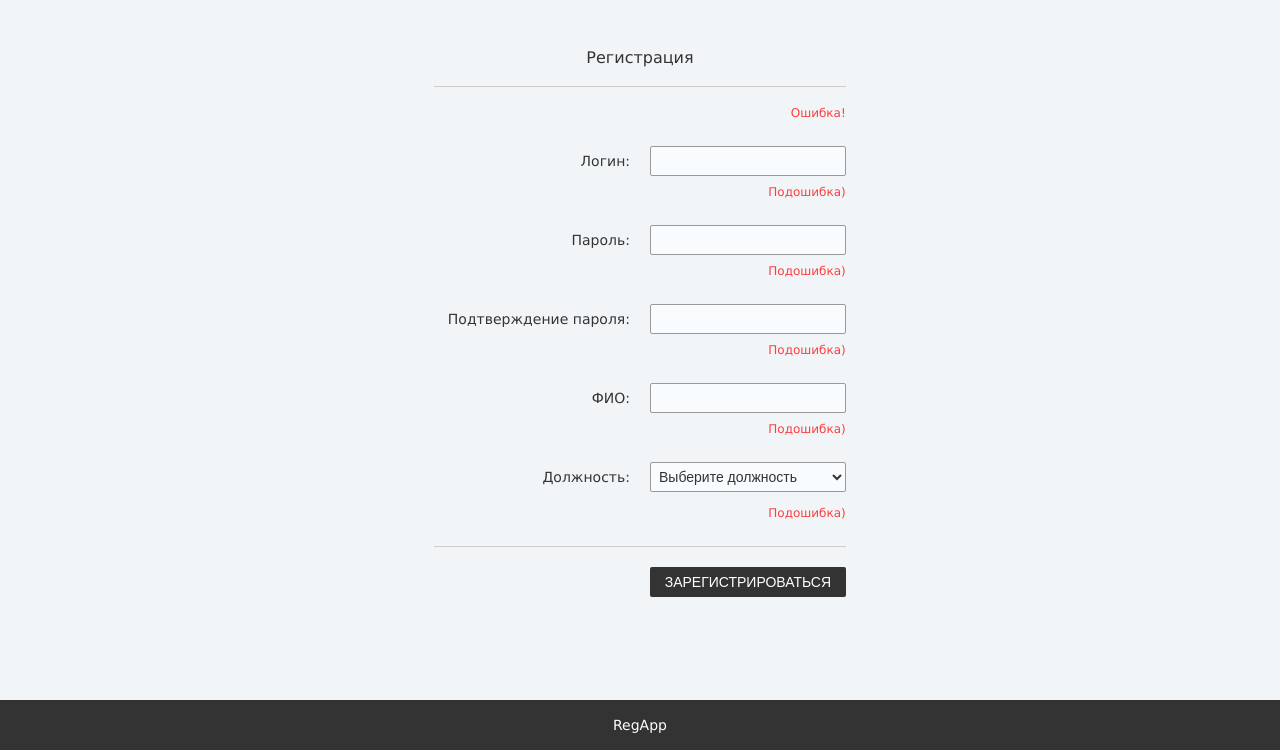
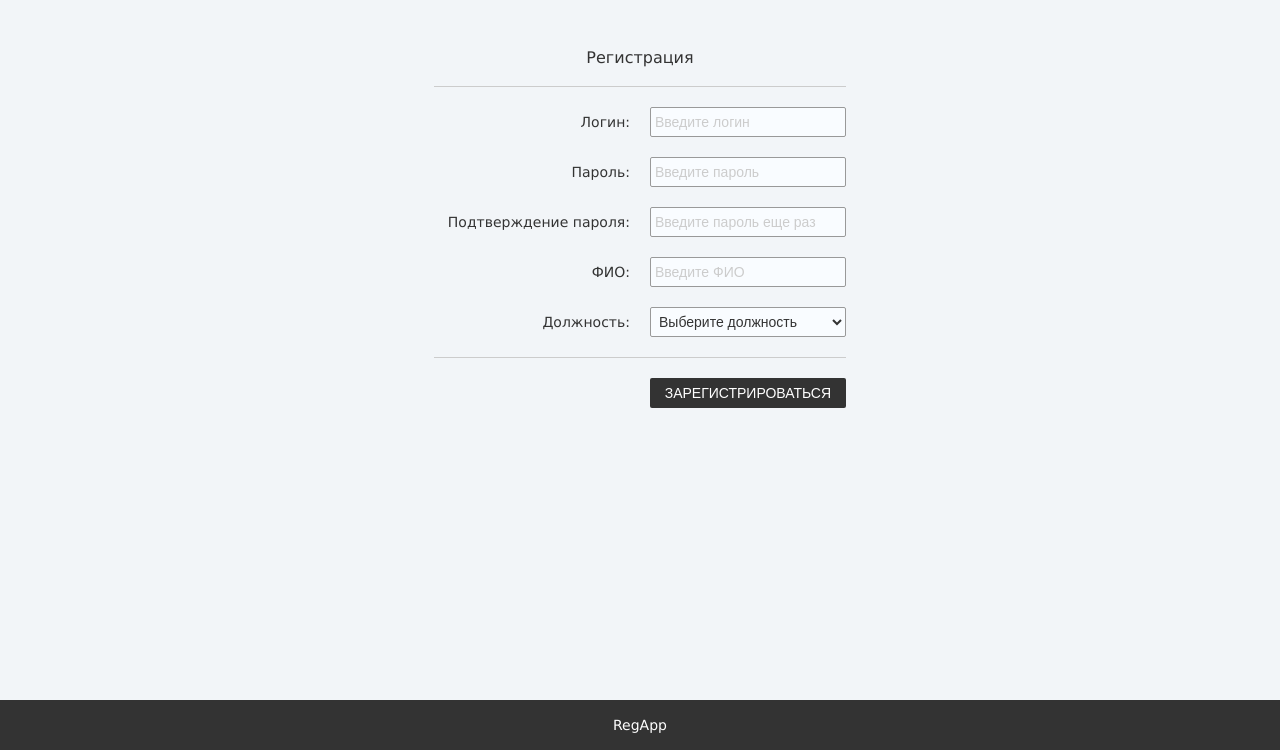
Before and after one commit to AlexDiumin/project2123812, a Django app: page /signUp/ in a window 1280 px wide. Shown: the part 50-800 px from the top of the page. Run offline with Django 3.2, Linux system fonts and the light colour scheme; data comes from the database, SQL or seed files in the repository; both versions use the stored data as it was after the commit.

Commit message:
Updating forms

```diff
--- a/project/regapp/forms.py
+++ b/project/regapp/forms.py
@@ -1,4 +1,6 @@
 from django import forms
+from django.core.exceptions import ValidationError
+
 from .models import *
 
 
@@ -11,9 +13,60 @@ class SignUpForm(forms.ModelForm):
         model = User
         fields = ['username', 'password1', 'password2', 'full_name', 'position']
         widgets = {
-            'username': forms.TextInput(attrs={'class': 'input'}),
-            'password1': forms.PasswordInput(attrs={'class': 'input'}),
-            'password2': forms.PasswordInput(attrs={'class': 'input'}),
-            'full_name': forms.TextInput(attrs={'class': 'input'}),
-            'position': forms.Select(attrs={'class': 'input'})
+            'username': forms.TextInput(attrs={'class': 'input', 'placeholder': 'Введите логин'}),
+            'password1': forms.PasswordInput(attrs={'class': 'input', 'placeholder': 'Введите пароль'}),
+            'password2': forms.PasswordInput(attrs={'class': 'input', 'placeholder': 'Введите пароль еще раз'}),
+            'full_name': forms.TextInput(attrs={'class': 'input', 'placeholder': 'Введите ФИО'}),
+            'position': forms.Select(attrs={'class': 'input', 'placeholder': 'Введите должность'})
         }
+
+    def clean_username(self):
+        username = self.cleaned_data['username']
+        if len(username) >= 50:
+            raise ValidationError('Длинна логина должна быть меньше 50 символов.')
+        return username
+
+    def clean_password1(self):
+        password1 = self.cleaned_data['password1']
+        if len(password1) >= 50:
+            raise ValidationError('Длинна пароля должна быть меньше 50 символов.')
+        return password1
+
+    def clean_password2(self):
+        password2 = self.cleaned_data['password2']
+        if 'password1' in self.cleaned_data:
+            password1 = self.cleaned_data['password1']
+            if password1 != password2:
+                raise ValidationError('Пароли не совпадают.')
+        return password2
+
+    def clean_full_name(self):
+        full_name = self.cleaned_data['full_name']
+        if len(full_name) >= 100:
+            raise ValidationError('Длинна ФИО должна быть меньше 100 символов.')
+        return full_name
+
+
+class SignInForm(forms.ModelForm):
+    def __init__(self, *args, **kwargs):
+        super().__init__(*args, **kwargs)
+
+    class Meta:
+        model = User
+        fields = ['username', 'password1']
+        widgets = {
+            'username': forms.TextInput(attrs={'class': 'input', 'placeholder': 'Введите логин'}),
+            'password1': forms.PasswordInput(attrs={'class': 'input', 'placeholder': 'Введите пароль'})
+        }
+
+    def clean_username(self):
+        username = self.cleaned_data['username']
+        if len(username) >= 50:
+            raise ValidationError('Длинна логина должна быть меньше 50 символов.')
+        return username
+
+    def clean_password1(self):
+        password1 = self.cleaned_data['password1']
+        if len(password1) >= 50:
+            raise ValidationError('Длинна пароля должна быть меньше 50 символов.')
+        return password1
--- a/project/regapp/static/regapp/css/styles.css
+++ b/project/regapp/static/regapp/css/styles.css
@@ -103,7 +103,32 @@ footer {
 .form-width-half {
 	width: 50%;
 	margin: 0 auto;
-	font-size: 0;
+}
+
+.form-row {
+	width: 100%;
+	overflow: hidden;
+	margin: 20px 0;
+}
+
+.form-row-error {
+	text-align: right;
+	font-weight: bolder;
+	color: rgba(255, 0, 0, .75);
+	font-size: 12px;
+	line-height: 12px;
+	margin-top: -10px;
+}
+.form-row-error ul {
+	list-style: none;
+	margin: 0;
+}
+.form-row-error:first-of-type {
+	margin-top: 20px;
+	text-align: center;
+}
+.form-row-error:empty {
+	display: none;
 }
 
 .label {
@@ -118,7 +143,7 @@ footer {
 	white-space: nowrap;
 	overflow: hidden;
 	text-overflow: ellipsis;
-	margin-bottom: 20px;
+	/*margin-bottom: 20px;*/
 }
 
 .input {
@@ -126,7 +151,7 @@ footer {
 	height: 30px;
 	width: calc(50% - 10px);
 	box-sizing: border-box;
-	margin: 0 0 20px;
+	/*margin: 0 0 20px;*/
 	border: 1px solid #999;
 	border-radius: 2px;
 	background-color: rgb(249, 252, 255);
@@ -142,15 +167,6 @@ footer {
 	font-size: 14px;
 	line-height: 28px;
 	color: #ccc;
-}
-
-.equipment-item {
-	width: 100%;
-	height: 50px;
-	display: inline-block;
-}
-.equipment-item:last-of-type {
-	margin-bottom: -20px;
 }
 
 .input-left {
@@ -186,27 +202,10 @@ footer {
 }
 
 input[type="search"]::-webkit-search-cancel-button {
-  display: none;
-}
+  /*display: none;*/
 
-.form-error {
-    width: 100%;
-    overflow: hidden;
-    display: inline-block;
-    color: rgba(255, 0, 0, 0.75);
-    font-size: 12px;
-    line-height: 12px;
-    text-align: right;
-    margin: -10px 0 20px;
-}
-.form-error:first-of-type {
-    margin: 0 0 20px;
-}
-.form-error:last-of-type {
-    margin: -10px 0 0;
-}
-.form-error:empty {
-    display: none;
+  visibility: hidden;
+  position: absolute;
 }
 /*
 ** /формы
--- a/project/regapp/templates/regapp/signUp.html
+++ b/project/regapp/templates/regapp/signUp.html
@@ -5,39 +5,21 @@
 {% endblock %}
 
 {% block content %}
-<!--    <form class="form-width-half" method="post">-->
-<!--        {% csrf_token %}-->
-<!--        <p class="title text-16">Регистрация</p>-->
-<!--        <hr class="line"/>-->
-<!--        <input class="input" type="text" id="signup-login" name="signup-login" placeholder="Введите логин">-->
-<!--        <label class="label" for="signup-login">Логин:</label>-->
-<!--        <input class="input" type="password" id="signup-pass" name="signup-pass" placeholder="Введите пароль">-->
-<!--        <label class="label" for="signup-pass">Пароль:</label>-->
-<!--        <input class="input" type="password" id="signup-pass2" name="signup-pass2" placeholder="Введите пароль еще раз">-->
-<!--        <label class="label" for="signup-pass2">Подтверждение пароля:</label>-->
-<!--        <input class="input" type="email" id="email" name="email" placeholder="Введите email">-->
-<!--        <label class="label" for="email">Email:</label>-->
-<!--        <input class="input" type="text" id="first-name" name="first-name" placeholder="Введите имя">-->
-<!--        <label class="label" for="first-name">Имя:</label>-->
-<!--        <input class="input" type="text" id="last-name" name="last-name" placeholder="Введите фамилию">-->
-<!--        <label class="label" for="last-name">Фамилия:</label>-->
-<!--        <hr class="line"/>-->
-<!--        <input class="btn btn-right btn-width-half primary-btn" type="submit" value="ЗАРЕГИСТРИРОВАТЬСЯ">-->
-<!--    </form>-->
     <form class="form-width-half" action="{% url 'signUp' %}" method="post">
         {% csrf_token %}
         <p class="title text-16">Регистрация</p>
         <hr class="line"/>
-
-<!--        {{ form.as_p }}-->
-        <div class="form-error">Ошибка! {{ f.non_field_errors }}</div>
+        <div class="form-row form-row-error">{{ f.non_field_errors }}</div>
         {% for f in form %}
-            {{ f }}
-            <label class="label" for="{{ f.id_for_label }}">{{ f.label }}:</label>
-            <div class="form-error">Подошибка) {{ f.errors }}</div>
+            <div class="form-row">
+                <label class="label" for="{{ f.id_for_label }}">{{ f.label }}:</label>
+                {{ f }}
+            </div>
+            <div class="form-row form-row-error">{{ f.errors }}</div>
         {% endfor %}
-
         <hr class="line"/>
-        <input class="btn btn-right btn-width-half primary-btn" type="submit" value="ЗАРЕГИСТРИРОВАТЬСЯ">
+        <div class="form-row">
+            <input class="btn btn-right btn-width-half primary-btn" type="submit" value="ЗАРЕГИСТРИРОВАТЬСЯ">
+        </div>
     </form>
 {% endblock %}
--- a/project/regapp/views.py
+++ b/project/regapp/views.py
@@ -2,6 +2,8 @@ from django.http import HttpResponse, HttpResponseNotFound
 from django.shortcuts import render, redirect
 
 from regapp.forms import *
+
+from passlib.hash import pbkdf2_sha256
 
 
 def index(request):
@@ -14,12 +16,8 @@ def signUp(request):
     if request.method == 'POST':
         form = SignUpForm(request.POST)
         if form.is_valid():
-            # print(form.cleaned_data)
-            try:
-                form.save()  # User.objects.create(**form.cleaned_data)
-                return redirect('signIn')
-            except:
-                form.add_error(None, 'Ошибка добавления пользователя')
+            form.save()
+            return redirect('signIn')
     else:
         form = SignUpForm()
     context = {'title': 'Регистрация', 'form': form}
@@ -27,9 +25,8 @@ def signUp(request):
 
 
 def signIn(request):
-    context = {'title': 'Авторизация', 'post': request.POST}
-    # messages.info(request, context['post'])
-    print(context['post'])
+    form = SignInForm
+    context = {'title': 'Авторизация', 'form': form}
     return render(request, 'regapp/signIn.html', context=context)
 
 
```
Also changed, not shown: project/regapp/templates/regapp/signIn.html (+17 -5 lines), project/db.sqlite3.
